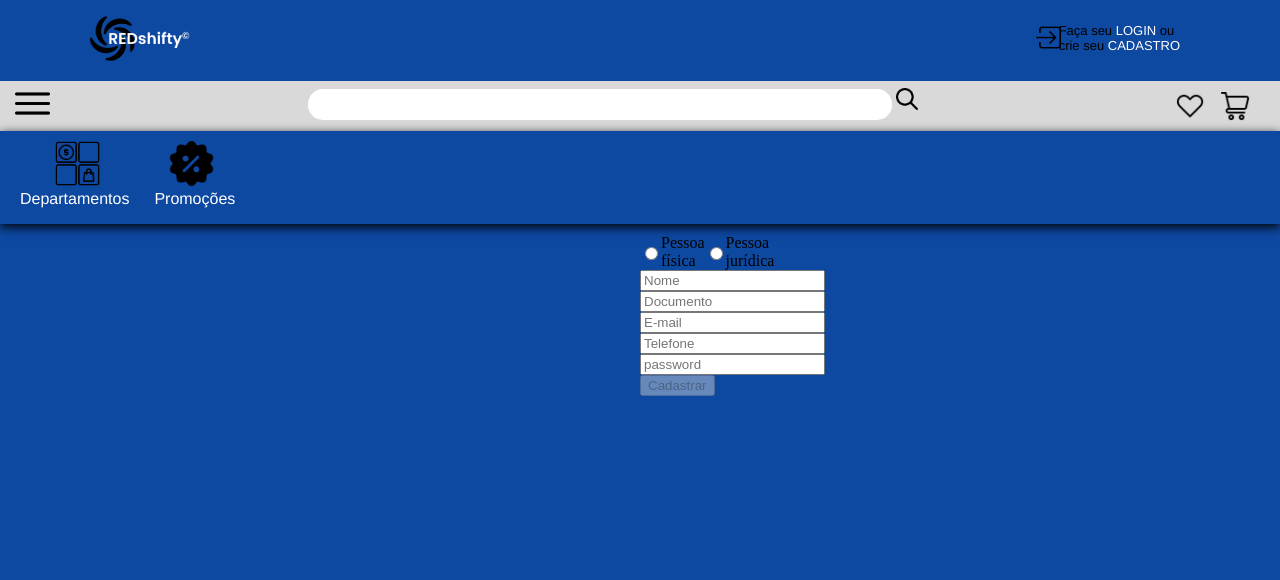
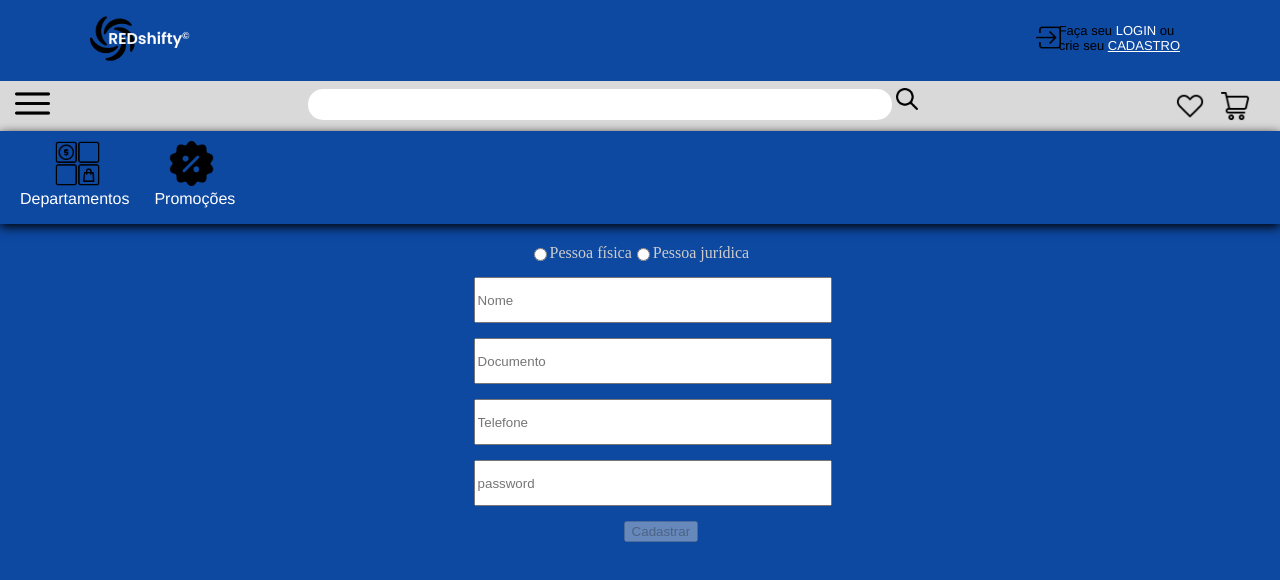
Before and after one commit to Bianca0909/projeto_ecommerce_frontend, an Angular app: page /user in a window 1280 px wide. Shown: the top 580 px of the page. Built offline with nearby package versions, Linux system fonts and the light colour scheme.

Commit message:
Adicionada autenticação de usuário

```diff
--- a/src/app/app-routing.module.ts
+++ b/src/app/app-routing.module.ts
@@ -3,11 +3,13 @@ import { NgModule } from '@angular/core';
 import { RouterModule, Routes } from '@angular/router';
 import { MenuComponent } from './menu/menu.component';
 import { UserComponent } from './user/user.component';
+import { AuthComponent } from './auth/auth.component';
 
 const routes: Routes = [
   { path: 'home', component: HomeComponent },
   { path: '', component: MenuComponent },
   { path: 'user', component: UserComponent },
+  { path: 'login', component: AuthComponent },
 ];
 
 @NgModule({
--- a/src/app/app.module.ts
+++ b/src/app/app.module.ts
@@ -12,10 +12,11 @@ import { registerLocaleData } from '@angular/common';
 import ptBr from '@angular/common/locales/pt';
 import { UserComponent } from './user/user.component';
 import { UserModule } from './user/user.module';
+import { AuthComponent } from './auth/auth.component';
 
 registerLocaleData(ptBr);
 @NgModule({
-  declarations: [AppComponent],
+  declarations: [AppComponent, AuthComponent],
   imports: [
     BrowserModule,
     AppRoutingModule,
--- /dev/null
+++ b/src/app/auth/auth.component.html
@@ -0,0 +1 @@
+<p>auth works!</p>
--- a/src/app/menu/menu.component.html
+++ b/src/app/menu/menu.component.html
@@ -15,7 +15,7 @@
           <img class="sair" src="../assets/img/sairIcon.png" />
           <p class="link">
             Faça seu <a class="login">LOGIN</a> ou <br />crie seu
-            <a class="cadastro">CADASTRO</a>
+            <a class="cadastro" href="/src/app/user/user.component.html">CADASTRO</a>
           </p>
         </div>
 
--- /dev/null
+++ b/src/app/model/auth-model.ts
@@ -0,0 +1,4 @@
+export interface authModel {
+  login: string;
+  password: string;
+}
--- a/src/app/user/user.component.html
+++ b/src/app/user/user.component.html
@@ -2,12 +2,14 @@
   <form class="form-box" [formGroup]="form" (ngSubmit)="register()">
     <div class="radio">
         <input
+        class="pessoaFisica"
         formControlName="role"
         type="radio"
         name="role"
         value="USER"
         /> Pessoa física
         <input
+        class="pessoaJuridica"
         formControlName="role"
         type="radio"
         name="role"
@@ -15,33 +17,32 @@
         /> Pessoa jurídica
     </div>
     <input
+      class="login"
       formControlName="login"
       placeholder="Nome"
       type="text"
       maxlength="64"
     />
     <input
+    class="cpfCnpj"
     formControlName="cpfCnpj"
     placeholder="Documento"
     type="text"
     />
     <input
-    formControlName="email"
-    placeholder="E-mail"
-    type="email"
-    />
-    <input
+    class="telefone"
     formControlName="telefone"
     placeholder="Telefone"
     type="text"
     />
     <input
+      class="password"
       formControlName="password"
       placeholder="password"
       type="password"
       minlength="8"
     />
 
-    <button type="submit" [disabled]="!form.valid">Cadastrar</button>
+    <button type="submit" [disabled]="!form.valid" class="cadastrar">Cadastrar</button>
   </form>
 </div>
--- a/src/app/user/user.component.scss
+++ b/src/app/user/user.component.scss
@@ -1,10 +1,23 @@
-.form-box {
-  margin-left: 50%;
-  margin-right: 50%;
-  margin-top: 10px;
+.box-cadastro {
+  margin-left: 37%;
+  margin-right: 70%;
+  margin-top: 20px;
+}
 
-}
 .radio {
   display: flex;
+  margin-bottom: 15px;
+  width: 250px;
+  margin-left: 55px;
+  color: #ccc
+}
 
+.login, .cpfCnpj, .email, .telefone, .password {
+  margin-bottom: 15px;
+  width: 350px;
+  height: 40px;
 }
+
+.cadastrar {
+  margin-left: 150px;
+}
```
Also changed, not shown: src/app/auth/auth.component.ts (added, +10 -0 lines), src/app/auth/auth.module.ts (added, +12 -0 lines), src/app/service/auth.service.ts (added, +9 -0 lines), src/app/auth/auth.component.scss (added), 2 other files (tests, documents, lock files or other folders).
